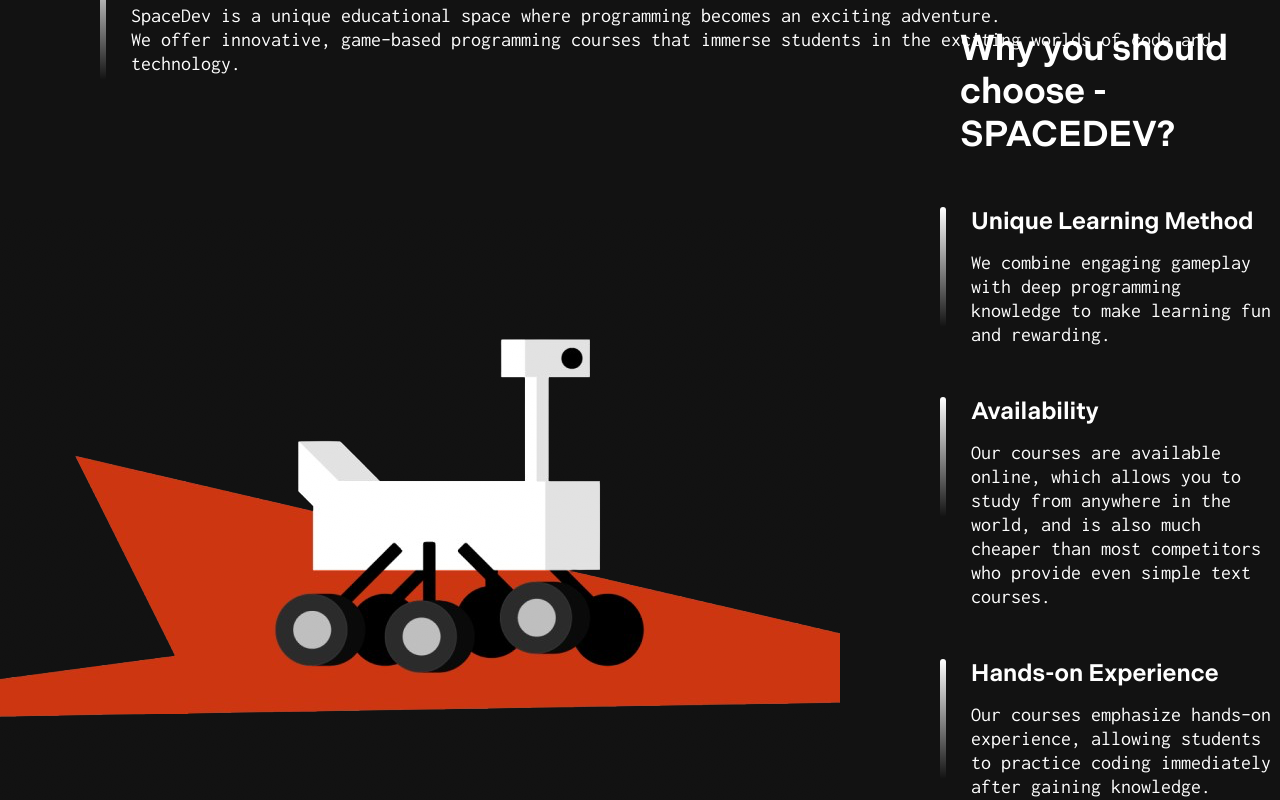
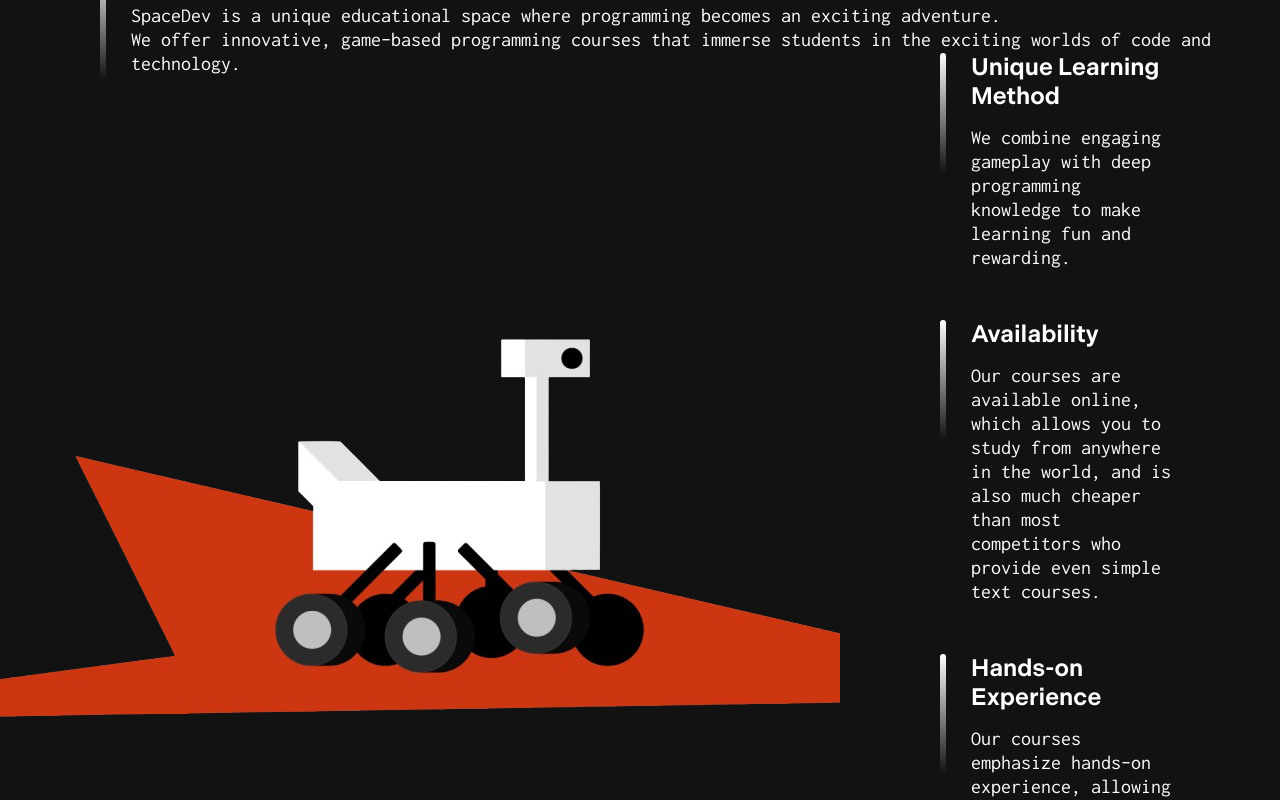
Before and after one commit to VRomanenko04/spacedev-0.1.0, a Next.js app: page / in a window 1280 px wide. Shown: the part 680-1480 px from the top of the page. Built offline with nearby package versions, Linux system fonts and the light colour scheme.

Commit message:
Исправил отступы в контейнере

```diff
--- a/src/components/WhySpacedev/WhySpacedev.module.scss
+++ b/src/components/WhySpacedev/WhySpacedev.module.scss
@@ -5,6 +5,7 @@
     background-color: $background;
     display: flex;
     align-items: center;
+    padding-right: 150px;
 }
 
 .info__block {
```
